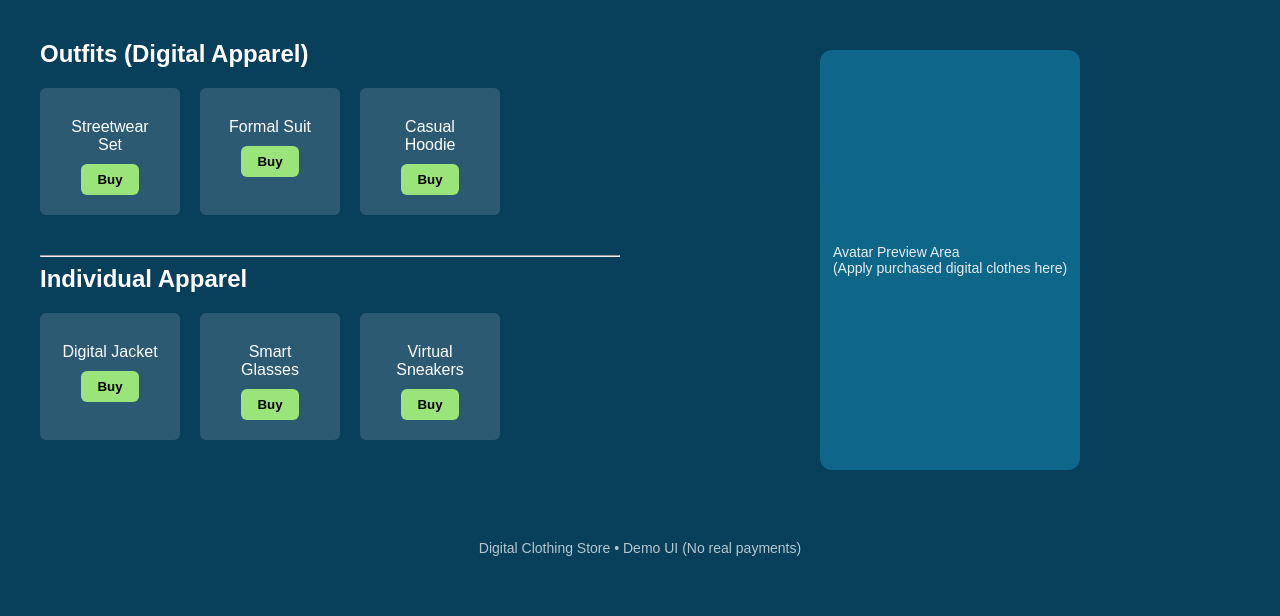
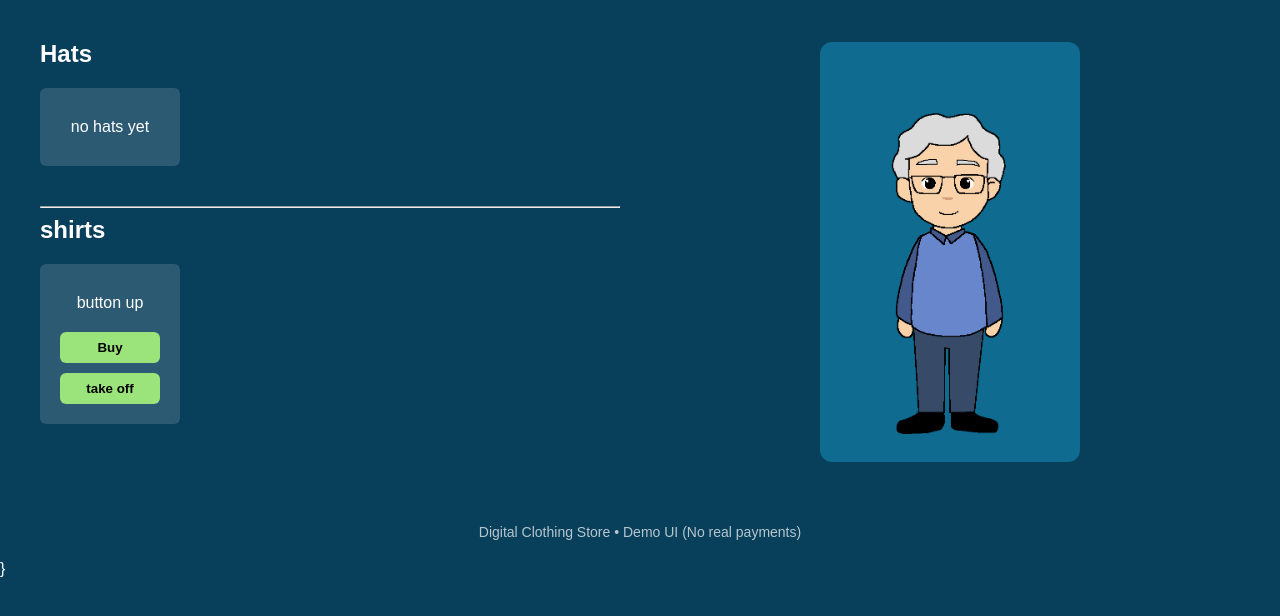
Before and after one commit to pilafnoodle/FitCompass, a Flask app: page /shop in a window 1280 px wide. Shown: the part 68-684 px from the top of the page. Run offline with Flask 3, Linux system fonts and the light colour scheme.

Commit message:
accedently changed shop

```diff
--- a/templates/shop.html
+++ b/templates/shop.html
@@ -58,7 +58,11 @@
       width: 140px;
       border-radius: 6px;
       text-align: center;
+      display:flex;
+      flex-direction: column;
+      gap:10px;
     }
+
 
     .card p {
       margin: 10px 0;
@@ -83,17 +87,6 @@
       align-items: center;
     }
 
-    .avatar-box {
-      width: 260px;
-      height: 420px;
-      background: #0f6b8f;
-      border-radius: 12px;
-      display: flex;
-      align-items: center;
-      justify-content: center;
-      font-size: 14px;
-      opacity: 0.9;
-    }
 
     footer {
       text-align: center;
@@ -101,6 +94,42 @@
       font-size: 14px;
       opacity: 0.7;
     }
+  .avatar-box {
+    width: 260px;
+    height: 420px;
+    position: relative; /* This is the anchor */
+    background: #0f6b8f;
+    overflow: hidden;
+    border-radius: 12px;
+  }
+
+  .michalis-layers {
+    width: 100%;
+    height: 100%;
+    position: relative;
+  }
+
+  /* This targets the divs (expression, sleeves, torso) AND the base template img */
+  .michalis-layers > div,
+  .michalis-layers > img {
+    position: absolute;
+    top: 0;
+    left: 0;
+    width: 100%;
+    height: 100%;
+  }
+
+  /* Ensure all images inside those divs fill the space correctly */
+  .michalis-layers img {
+    width: 100%;
+    height: 100%;
+    object-fit: contain; /* Keeps them from stretching */
+    display: block;
+  }
+
+
+
+
   </style>
 </head>
 <body>
@@ -110,39 +139,23 @@
     <!-- LEFT SIDE -->
     <div>
       <div class="section">
-        <h2>Outfits (Digital Apparel)</h2>
+        <h2>Hats</h2>
         <div class="items">
           <div class="card">
-            <p>Streetwear Set</p>
-            <button onclick="buyItem('Streetwear Set')">Buy</button>
-          </div>
-          <div class="card">
-            <p>Formal Suit</p>
-            <button onclick="buyItem('Formal Suit')">Buy</button>
-          </div>
-          <div class="card">
-            <p>Casual Hoodie</p>
-            <button onclick="buyItem('Casual Hoodie')">Buy</button>
+            <p>no hats yet</p>
           </div>
         </div>
       </div>
-
       <hr />
 
       <div class="section">
-        <h2>Individual Apparel</h2>
+        <h2>shirts</h2>
         <div class="items">
           <div class="card">
-            <p>Digital Jacket</p>
-            <button onclick="buyItem('Digital Jacket')">Buy</button>
-          </div>
-          <div class="card">
-            <p>Smart Glasses</p>
-            <button onclick="buyItem('Smart Glasses')">Buy</button>
-          </div>
-          <div class="card">
-            <p>Virtual Sneakers</p>
-            <button onclick="buyItem('Virtual Sneakers')">Buy</button>
+            <p>button up</p>
+            <button onclick="buyItem('torso','professor button up',this)">Buy</button>
+            <button onclick="takeOff('torso')">take off</button>
+
           </div>
         </div>
       </div>
@@ -151,25 +164,73 @@
     <!-- RIGHT SIDE -->
     <div class="avatar">
       <div class="avatar-box">
-        Avatar Preview Area
-        <br />
-        (Apply purchased digital clothes here)
-      </div>
+        <div class="michalis-layers">
+          <!-- base needs to be drawn first -->
+          <div class="base-body">
+            <img src="{{ url_for('static', filename='michalis/template.png') }}" alt="template">
+          </div>
+
+          <div class="base-arms">
+            <img src="{{ url_for('static', filename='michalis/arms-low-longsleeve.png') }}" alt="low arms pose">
+          </div>
+
+          <div class="expression">
+            <img src="{{ url_for('static', filename='michalis/slightsmile.png') }}" alt="slight smile">
+          </div>
+
+          <div class="sleeves">
+            <img src="{{ url_for('static', filename='michalis/arms-low-buttonup.png') }}" alt="low arms pose">
+          </div>
+
+          <div class="torso">
+            <img src="{{ url_for('static', filename='michalis/torso-buttonup.png') }}" alt="low arms pose">
+          </div>
+
+        </div>
+        </div>
+        </div>
     </div>
   </div>
 
-  <footer>
+
+  <script>
+    function buyItem(itemType, itemName, button) {
+      console.log("Buying:", itemName, "Type:", itemType);
+      if (button.innerText === "Buy") {
+        button.innerText = "Wear";
+      }
+
+      if (itemType === "torso") {
+        const torsoContainer = document.querySelector(".torso");
+        const sleevesContainer = document.querySelector(".sleeves");
+
+        if (torsoContainer) torsoContainer.style.display = "block";
+        if (sleevesContainer) sleevesContainer.style.display = "block";
+      }
+    }
+
+    function takeOff(itemType) {
+      console.log("Taking off:", itemType);
+      if (itemType === "torso") {
+        const torsoContainer = document.querySelector(".torso");
+        const sleevesContainer = document.querySelector(".sleeves");
+
+        if (torsoContainer) torsoContainer.style.display = "none";
+        if (sleevesContainer) sleevesContainer.style.display = "none";
+
+        const buyBtn = document.querySelector("button[onclick*='torso']");
+      }
+    }
+  </script>
+
+    <footer>
     Digital Clothing Store • Demo UI (No real payments)
   </footer>
 
-  <script>
-    function buyItem(itemName) {
-      alert(`You have purchased: ${itemName}`);
-      // Here you would normally:
-      // - Deduct currency
-      // - Save ownership to user profile
-      // - Apply item to avatar model
+</body>
+</html>
     }
   </script>
 </body>
+
 </html>
```
